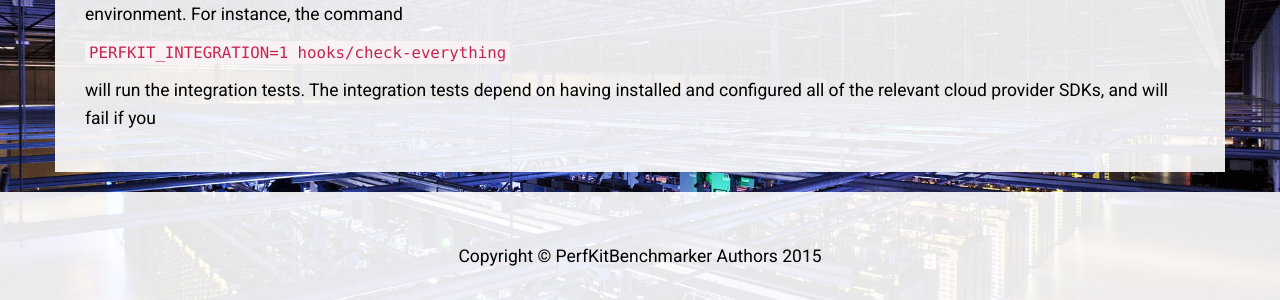
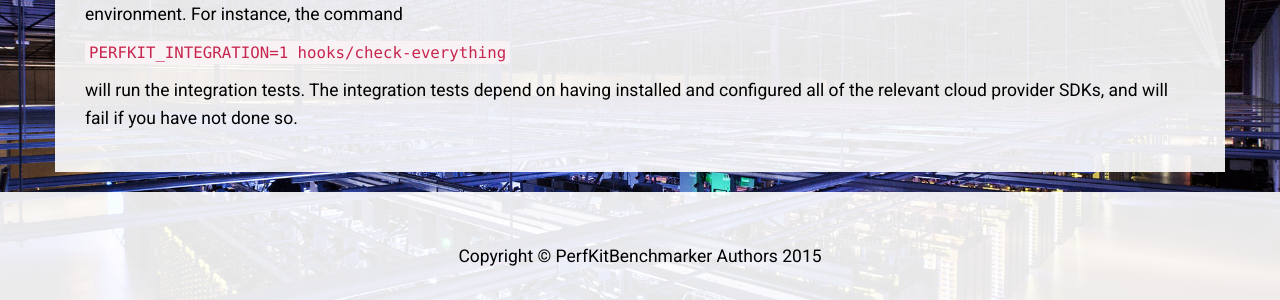
Before and after one commit to GoogleCloudPlatform/PerfKitBenchmarker, a Jekyll site: the page built from getting-started.md, in a window 1280 px wide and 900 px high, scrolled down 14158 px. Shown: the part 580-880 px from the top of the window. Built offline with Jekyll 4.4.1, drawn with Linux system fonts in a browser that asks for light colours.

Commit message:
Update getting-started.md

```diff
--- a/getting-started.md
+++ b/getting-started.md
@@ -757,3 +757,4 @@ command
 
 will run the integration tests. The integration tests depend on having installed
 and configured all of the relevant cloud provider SDKs, and will fail if you
+have not done so.
```
